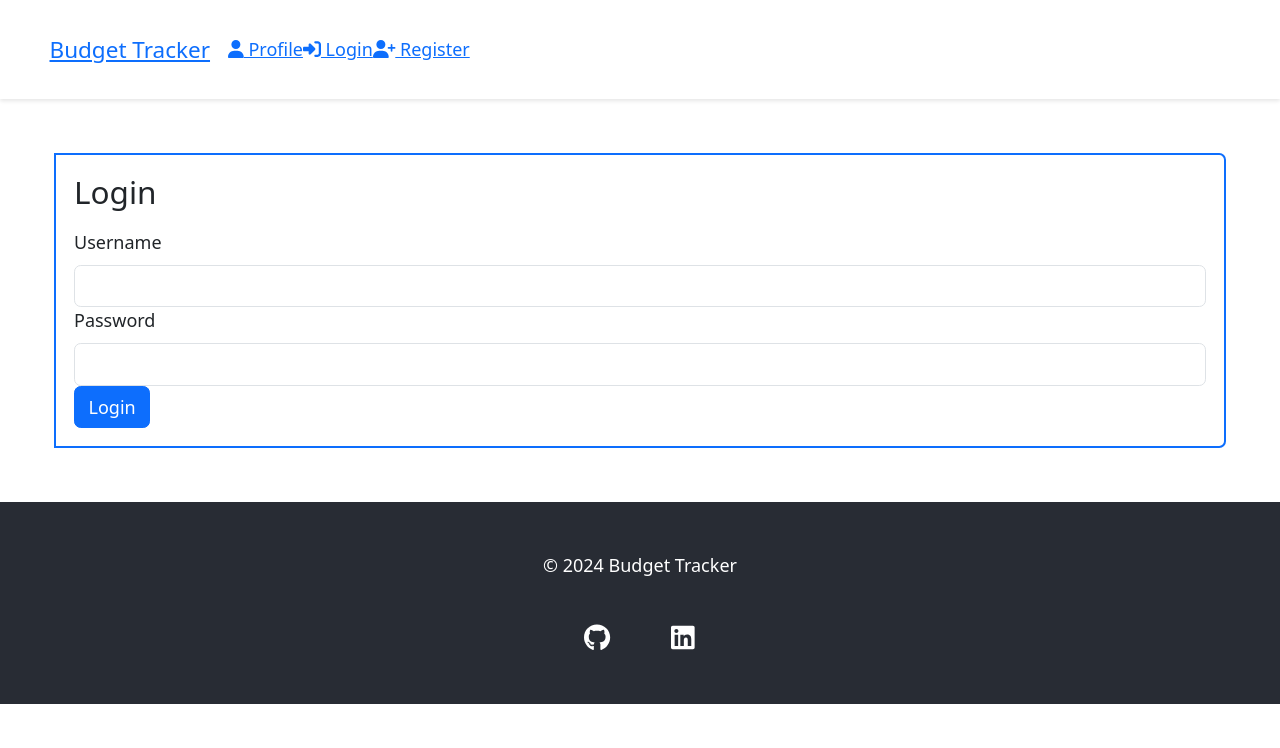
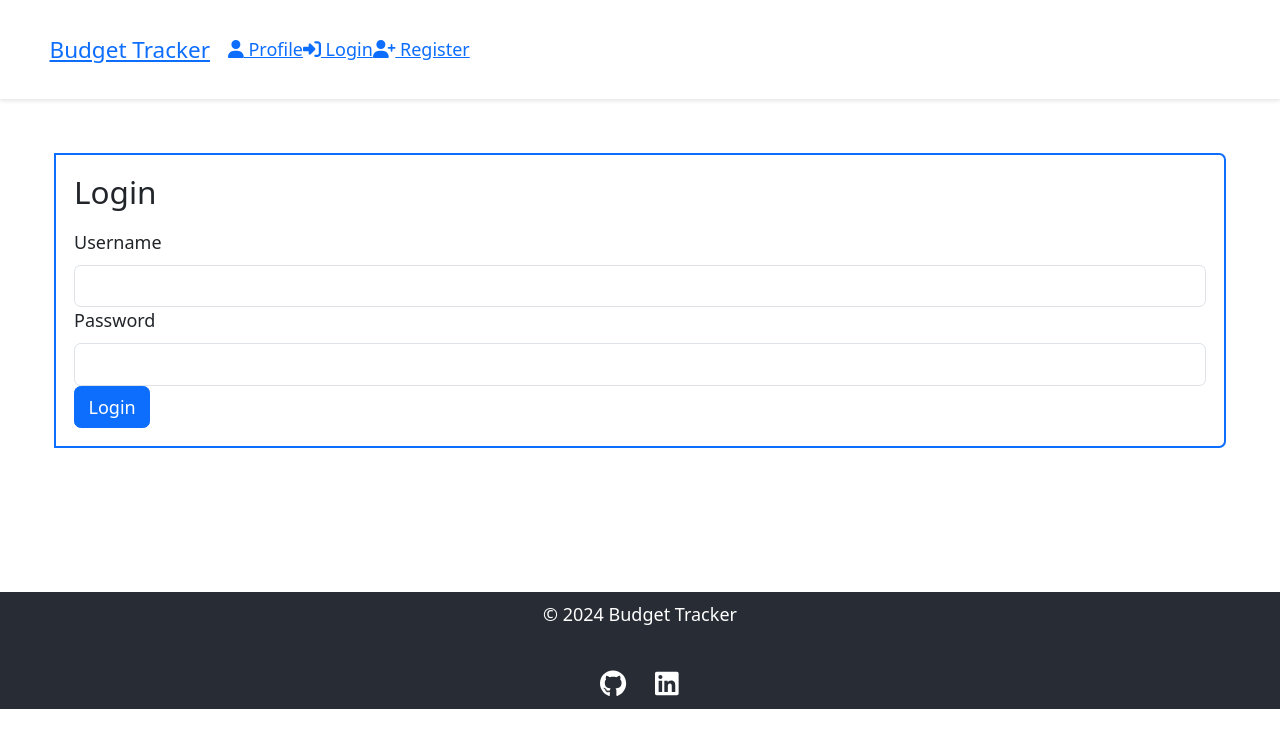
Before and after one commit to chris92vr/Budget-Tracker, a Next.js app: page /login in a window 1280 px wide. Shown: the top 748 px of the page. Built offline with nearby package versions, Linux system fonts and the light colour scheme.

Commit message:
Improved Footer

```diff
--- a/styles/Footer.module.css
+++ b/styles/Footer.module.css
@@ -1,26 +1,34 @@
 .footer {
   background-color: #282c34;
   color: white;
-  padding: 50px;
+  padding: 2rem;
   text-align: center;
+  position: relative;
+  bottom: 0;
+  width: 100%;
+  height: 6.5em;
+  display: flex;
+  justify-content: center;
+  align-items: center;
+  margin-top: 8rem;
 }
 
 .socials {
   display: inline-block;
   justify-content: center;
 
-  gap: 20px;
-  margin-top: 20px;
+  gap: 1rem;
+  margin-top: 1rem;
   color: white !important;
   padding: auto;
-  max-height: 3.5em;
+  max-height: 2.5em;
 }
 
 .socials a {
   display: inline-block;
   width: 2rem;
   height: 2rem;
-  margin: 0 25px;
+  margin: 0 0.5rem;
   color: white;
   text-decoration: none;
   font-size: 1.5em;
```
